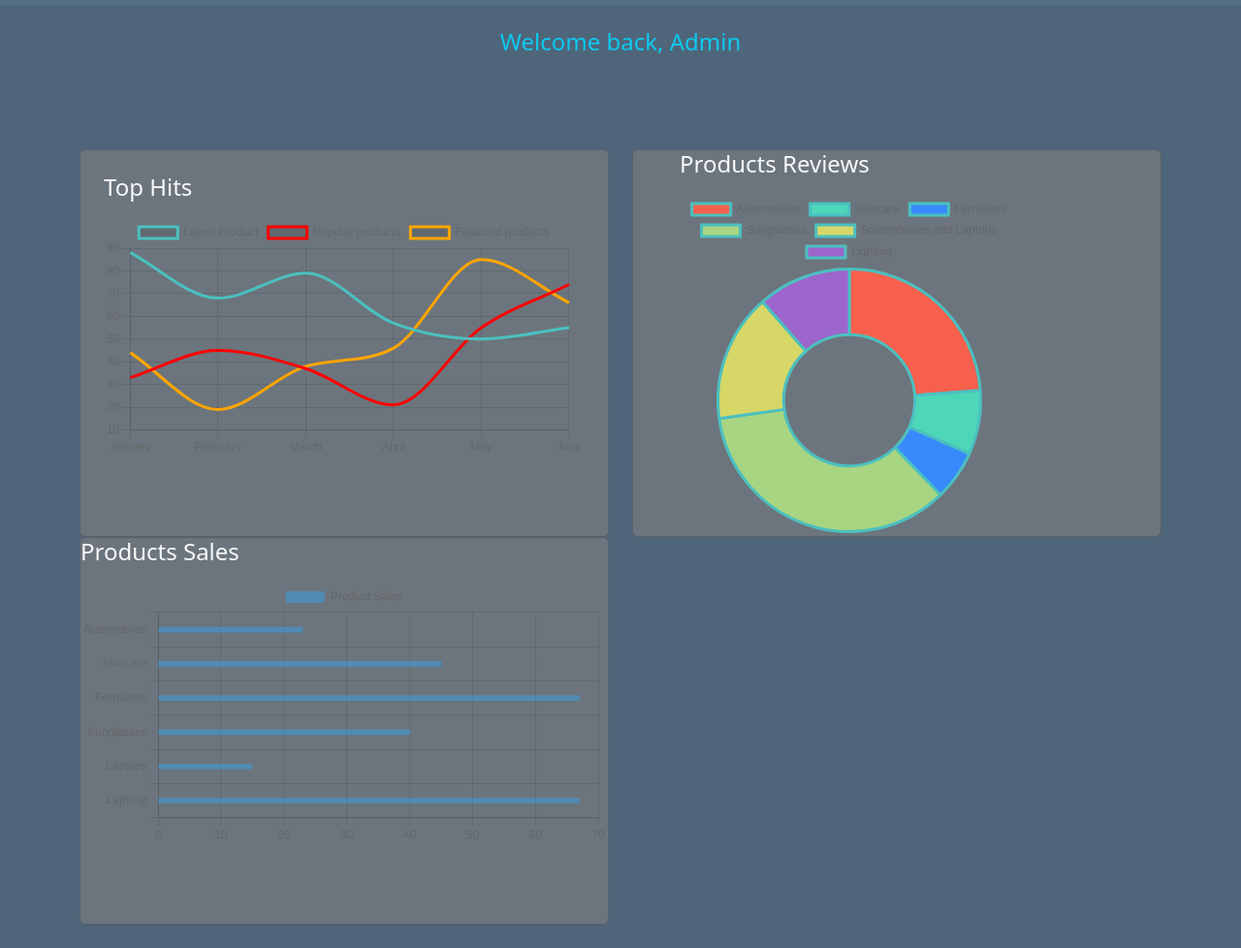
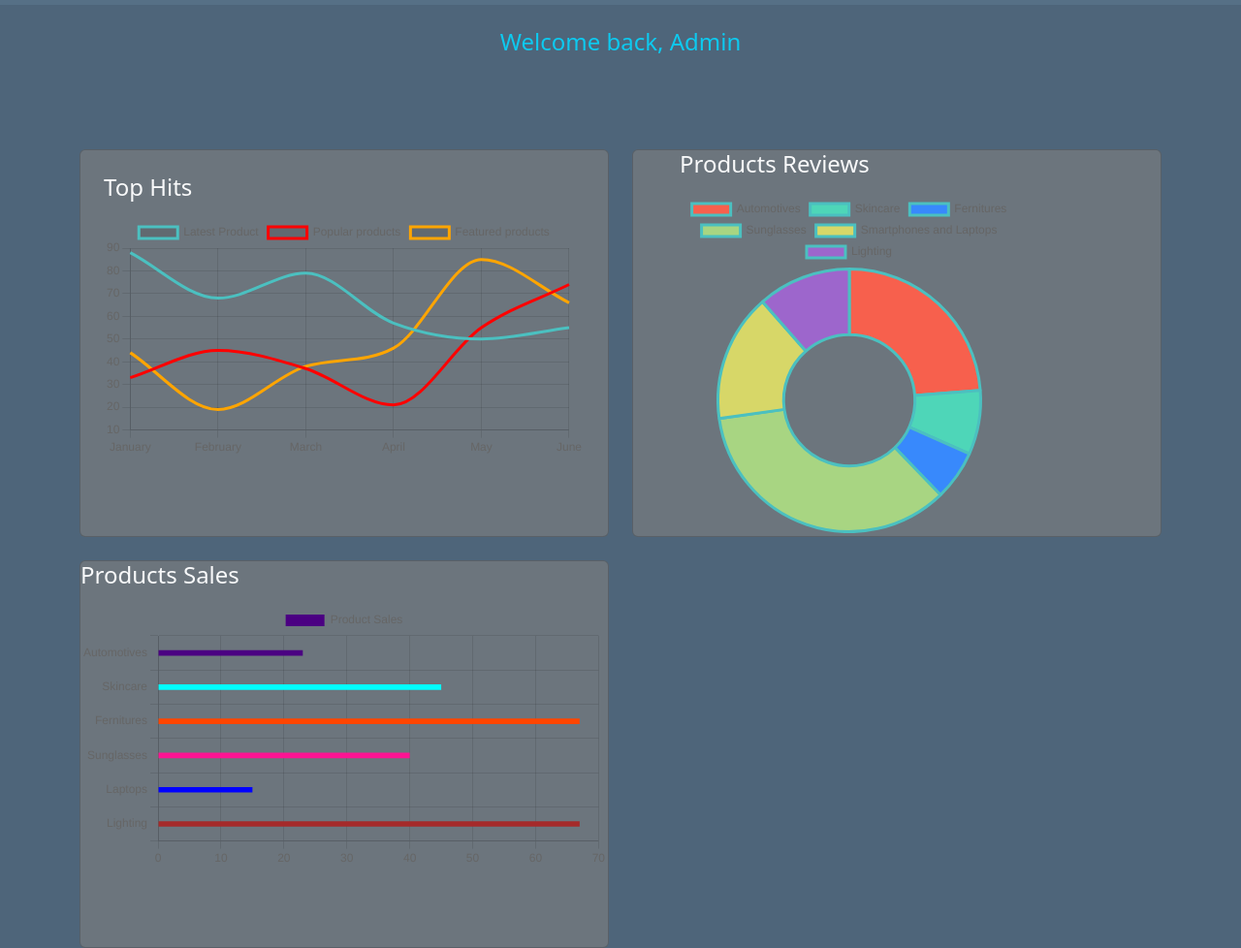
Before and after one commit to Kobby-Jones/admin_dashboard, a website: page index.html in a window 1280 px wide. Shown: the part 107-1085 px from the top of the page at 97% size. Before the commit the page ends 1061 px from the top, so only its background shows below. Drawn offline with nearby package versions, Linux system fonts and the light colour scheme.

Commit message:
Customized color for products in bar chart

```diff
--- a/index.html
+++ b/index.html
@@ -118,7 +118,7 @@
                     <canvas id="reviewChart"></canvas>
                 </div>
             </div>
-            <div class="col-lg-6">
+            <div class="col-lg-6 mt-4">
                 <div class="card  bg-secondary" style="height: 400px;">
                     <div class="card-title">
                         <h4 class="text-light">
--- a/js/script.js
+++ b/js/script.js
@@ -95,13 +95,18 @@ function horizontalBarChart() {
               {
                   label: "Product Sales",
                   data: [23, 45, 67, 40, 15, 67],
+                  backgroundColor:['indigo', 'cyan', 'orangered', 'deeppink', 'blue', 'brown']
 
               }
           ]
         },
         options: {
             indexAxis: "y",
-            barPercentage:0.2
+            barPercentage: 0.2,
+
+                labels: {
+                    color:'white'
+                }
       }
     });
 }
```
